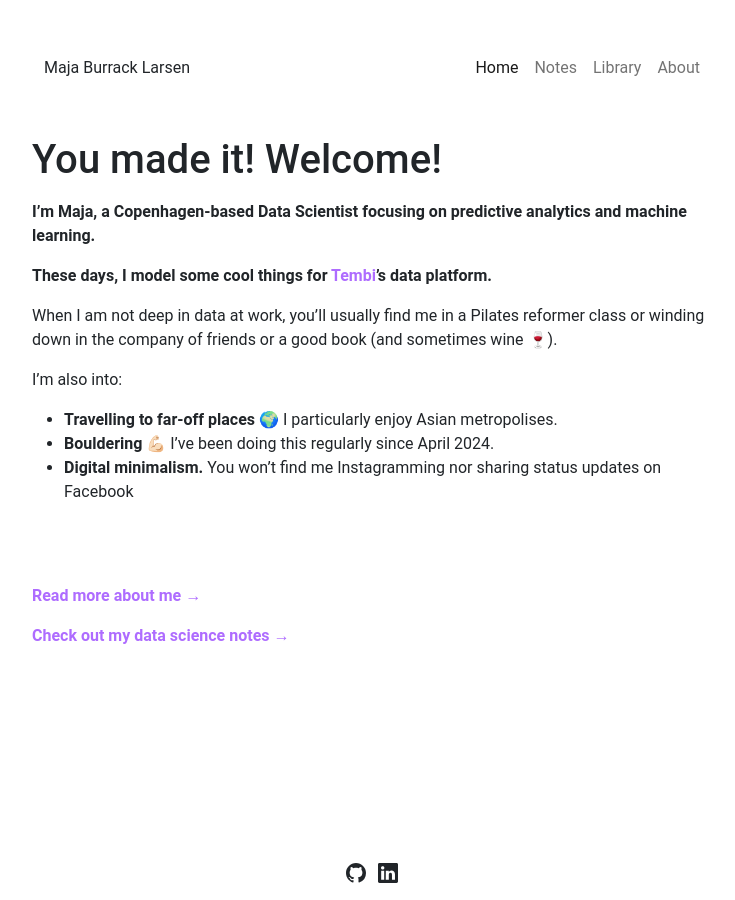
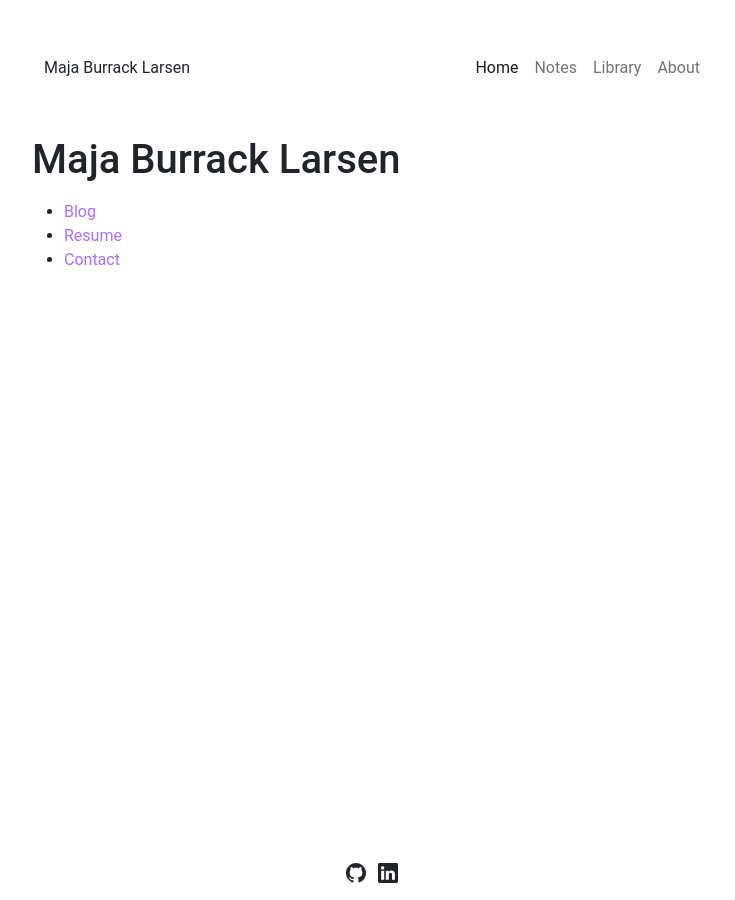
Before and after one commit to maja-burrack/maja-burrack.github.io, a Jekyll site: the page built from index.md, in a window 1280 px wide. Shown: the whole page, without its empty margins (264-999 px from the left). Built offline with Jekyll 4.4.1, drawn with Linux system fonts in a browser that asks for light colours; our own code applies the rules of GitHub Pages for plain Markdown files.

Commit message:
changed home page

```diff
--- a/index.md
+++ b/index.md
@@ -1,23 +1,30 @@
 ---
-layout: default
 ---
+<html>
+<head>
+	<title>Maja Burrack Larsen</title>
+	<meta charset='UTF-8'>
+	<meta content='width=device-width, initial-scale=1' name='viewport'/>
 
-# You made it! Welcome!
-
-**I'm Maja, a Copenhagen-based Data Scientist focusing on predictive analytics and machine learning.**
-
-**These days, I model some cool things for [Tembi](https://tembi.io)'s data platform.**
-
-When I am not deep in data at work, you'll usually find me in a Pilates reformer class or winding down in the company of friends or a good book (and sometimes wine 🍷).
-
-I'm also into:
-
-- **Travelling to far-off places** 🌍 I particularly enjoy Asian metropolises.
-- **Bouldering** 💪🏻 I've been doing this regularly since April 2024.
-- **Digital minimalism.** You won't find me Instagramming nor sharing status updates on Facebook
-
-<br/><br/>
-
-[**Read more about me →**]({{site.baseurl}}/about)
-
-[**Check out my data science notes →**]({{site.baseurl}}/blog)
+	<meta name='description' content='Maja Larsen is a data scientist in Copenhagen'>
+	<meta name='keywords' content=''>
+	<meta name='author' content='Maja Burrack Larsen'>
+	<link rel='stylesheet' type='text/css' href='/assets/css/styles.css'/>
+</head>
+<body>
+	<div id='landing'>
+		<h1>Maja Burrack Larsen</h1>
+		<ul>
+			<li>
+				<a href='/blog'>Blog</a>
+			</li>
+			<li>
+				<a href='https://www.linkedin.com/in/maja-b-larsen/' target='_blank'>Resume</a>
+			</li>
+			<li>
+				<a href='/contact'>Contact</a>
+			</li>
+		</ul>
+	</div>
+</body>
+</html>
```
